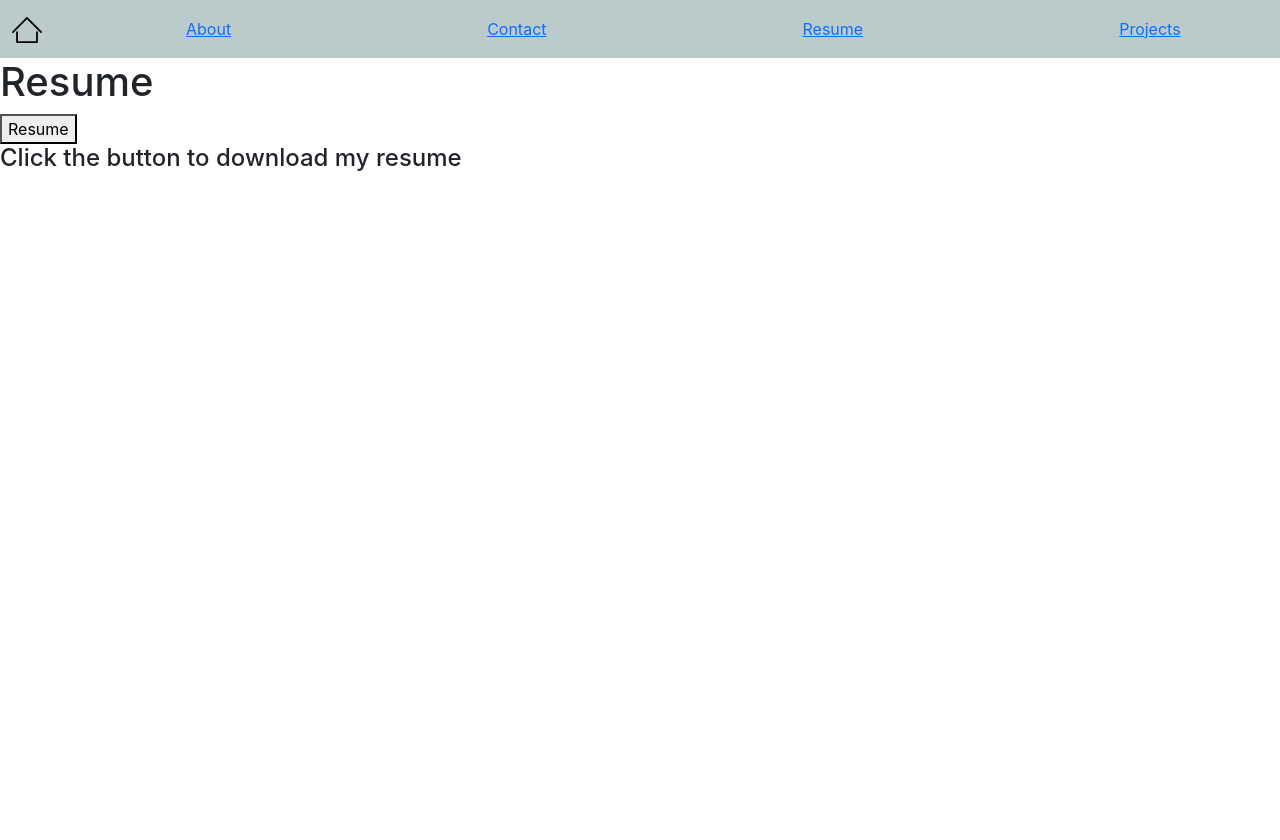
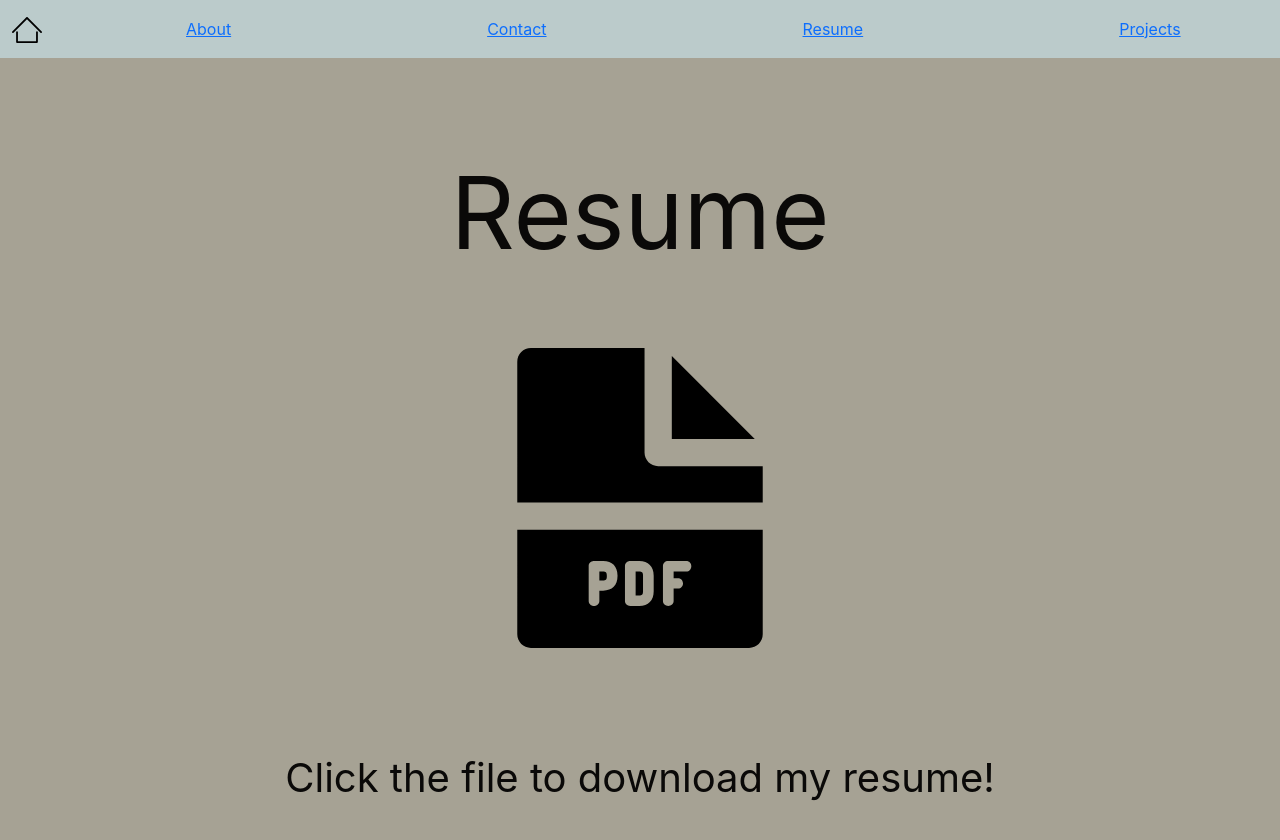
Before and after one commit to chriselliott97/christopher-elliott-portfolio, a React (Create React App) app: page /resume in a window 1280 px wide. Shown: the top 840 px of the page. Before the commit the page ends 800 px from the top, so only its background shows below. Built offline with nearby package versions, Linux system fonts and the light colour scheme.

Commit message:
style change on home page

```diff
--- a/src/App.js
+++ b/src/App.js
@@ -1,8 +1,8 @@
 import { Routes, Route } from 'react-router-dom'
-import Home from './pages/Home'
+import Home from './pages/Home/Home'
 import About from './pages/About'
 import Contact from './pages/Contact'
-import Resume from './pages/Resume'
+import Resume from './pages/Resume/Resume'
 import Projects from './pages/Projects'
 import NavBar from './components/NavBar/NavBar'
 import ProjectDetails from './pages/ProjectDetails'
--- a/src/index.css
+++ b/src/index.css
@@ -5,6 +5,8 @@ body {
     sans-serif;
   -webkit-font-smoothing: antialiased;
   -moz-osx-font-smoothing: grayscale;
+  background-color: #A6A294;
+  color:#0A0908;
 }
 
 code {
--- a/src/pages/Home.jsx
+++ /dev/null
@@ -1,13 +0,0 @@
-import Headshot from '../assets/Headshot.png'
-
-const Home = () => {
-  return (
-    <main>
-      <h1>Christopher Elliott</h1>
-      <img style={{width: 400}} src={Headshot} alt="Headshot on boat of chris" />
-      <h1>Software Engineer</h1>
-    </main>
-  );
-}
-
-export default Home;  <h1>Home</h1>
--- /dev/null
+++ b/src/pages/Home/Home.jsx
@@ -0,0 +1,15 @@
+import Headshot from '../../assets/Headshot.png'
+import styles from './Home.module.css'
+
+
+const Home = () => {
+  return (
+    <main className={styles.homeMain}>
+      <h1>Christopher Elliott</h1>
+      <img className={styles.headshot} src={Headshot} alt="Headshot on boat of chris" />
+      <h1>Software Engineer</h1>
+    </main>
+  );
+}
+
+export default Home;  <h1>Home</h1>
--- /dev/null
+++ b/src/pages/Home/Home.module.css
@@ -0,0 +1,11 @@
+.homeMain {
+  display: flex;
+  flex-direction: column;
+
+}
+
+.headshot {
+  width: 40%;
+  border-radius: 50%;
+  box-shadow: -1px 5px 19px -5px rgba(0,0,0,0.5);
+}
--- a/src/pages/Resume.jsx
+++ /dev/null
@@ -1,27 +0,0 @@
-
-
-const Resume = () => {
-  const onButtonClick = () => {
-    fetch('Resume.pdf').then(response => {
-        response.blob().then(blob => {
-            const fileURL = window.URL.createObjectURL(blob);
-            let alink = document.createElement('a');
-            alink.href = fileURL;
-            alink.download = 'Resume.pdf';
-            alink.click();
-        })
-    })
-  }
-
-  return (
-    <main>
-      <h1>Resume</h1>
-      <div>
-          <button onClick={onButtonClick} alt='button link'>Resume</button>
-        <h4>Click the button to download my resume</h4>
-      </div>
-    </main>
-  );
-}
-
-export default Resume;
--- /dev/null
+++ b/src/pages/Resume/Resume.jsx
@@ -0,0 +1,31 @@
+import File from '../../assets/file.svg'
+import styles from './Resume.module.css'
+const Resume = () => {
+  const onButtonClick = () => {
+    fetch('Resume-Christopher-Elliott.pdf').then(response => {
+        response.blob().then(blob => {
+            const fileURL = window.URL.createObjectURL(blob);
+            let alink = document.createElement('a');
+            alink.href = fileURL;
+            alink.download = 'Resume-Christopher-Elliott.pdf';
+            alink.click();
+        })
+    })
+  }
+
+  return (
+    <main>
+      <section className={styles.title}>
+        Resume
+      </section>
+      <div>
+        <img className={styles.pdfIcon} onClick={onButtonClick} src={File} alt='button link'/>
+      </div>
+      <div className={styles.lowerText}>
+        Click the file to download my resume!
+      </div>
+    </main>
+  );
+}
+
+export default Resume;
--- /dev/null
+++ b/src/pages/Resume/Resume.module.css
@@ -0,0 +1,24 @@
+main {
+  display: flex;
+  flex-direction: column;
+  align-items: center;
+  padding: 20px 0;
+}
+
+.pdfIcon {
+  width: 100%;
+}
+
+.pdfIcon:hover {
+  cursor: pointer;
+}
+
+.title {
+  padding: 60px 0;
+  font-size: 100px;
+}
+
+.lowerText {
+  padding: 100px 0;
+  font-size: 40px;
+}
```
Also changed, not shown: src/assets/file.svg (added), 1 other file (tests, documents, lock files or other folders).
